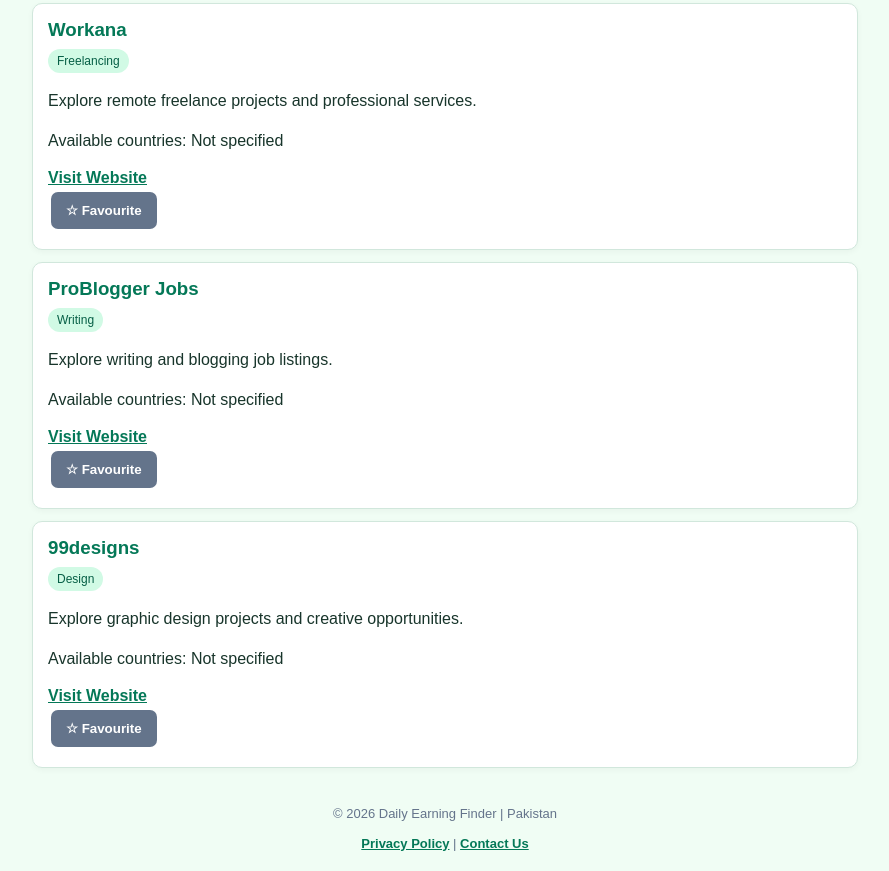
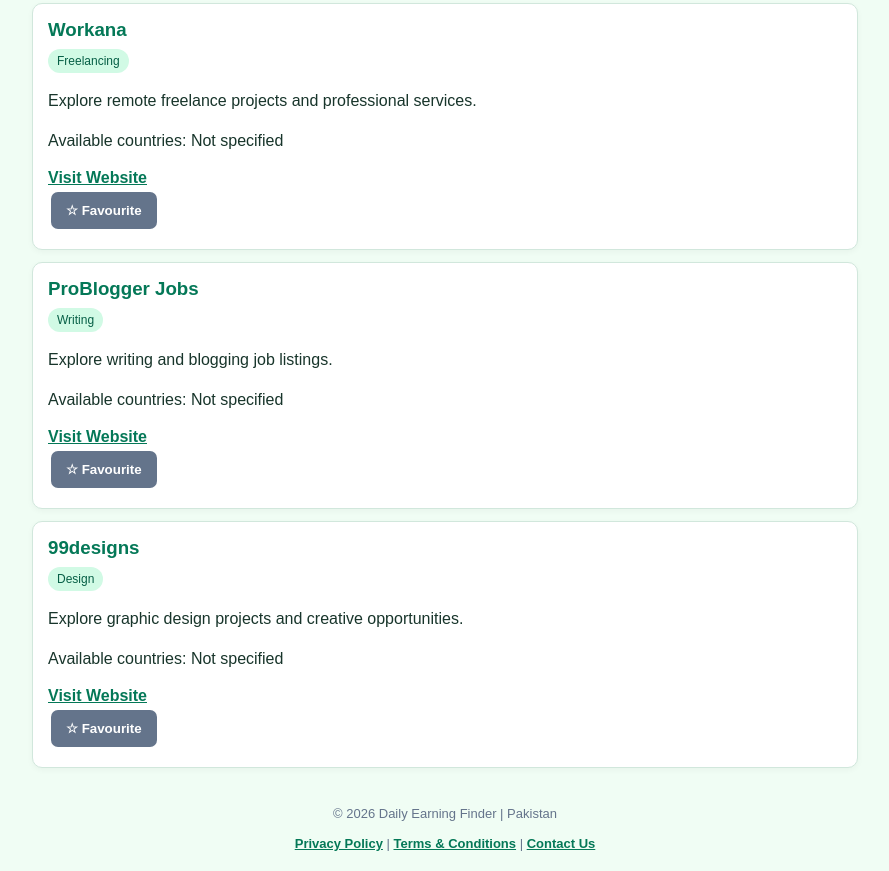
Before and after one commit to tahirkhan00089/daily-earning-finder, a plain HTML site: page index.html in a window 1280 px wide. Shown: the part 2332-3203 px from the top of the page, without its empty margins (195-1084 px from the left). Drawn offline with nearby package versions, Linux system fonts and the light colour scheme; no server answers.

Commit message:
Update index.html

```diff
--- a/index.html
+++ b/index.html
@@ -247,6 +247,8 @@ style="width:120px;height:120px;object-fit:contain;border-radius:15px;margin-bot
   © 2026 Daily Earning Finder | Pakistan
   <br><br>
   <a href="./privacy.html">Privacy Policy</a>
+  |
+  <a href="./terms.html">Terms &amp; Conditions</a>
   |
   <a href="mailto:dailyearningfinder@gmail.com">Contact Us</a>
 </footer>
```
